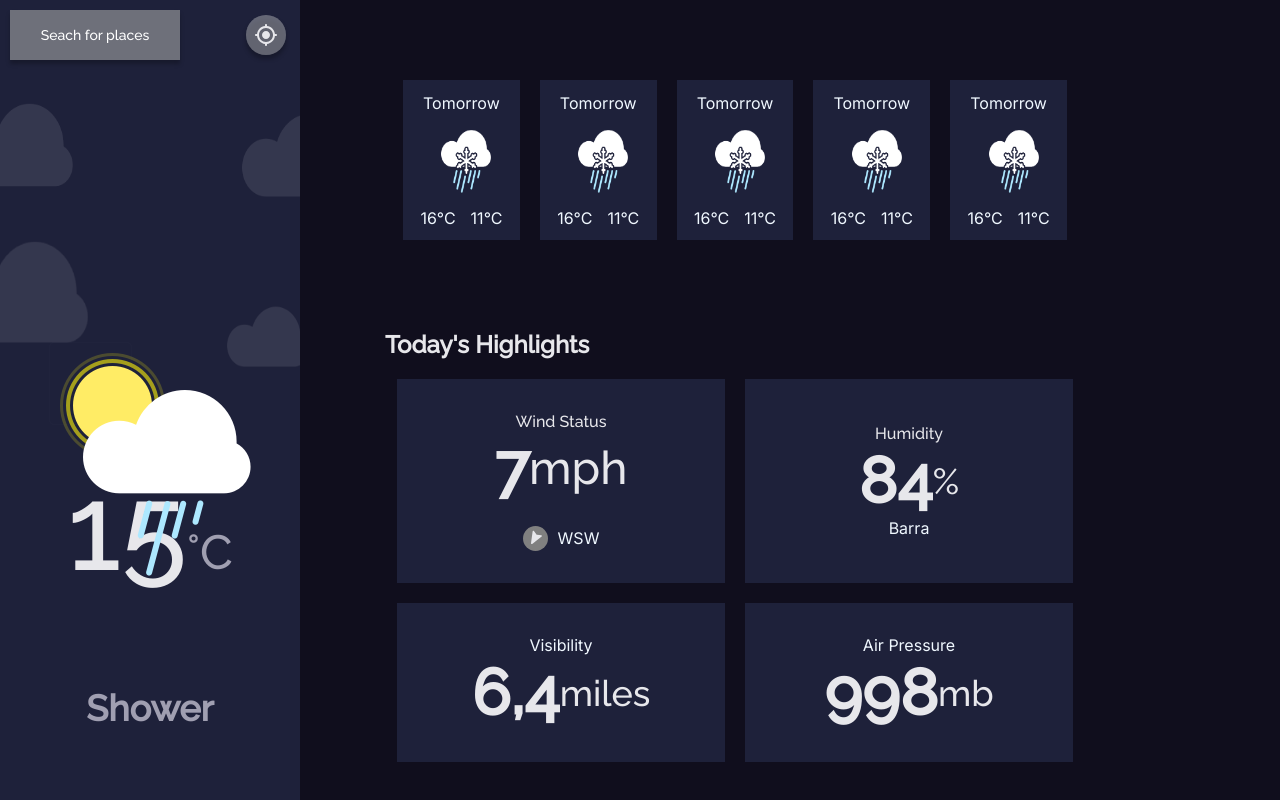
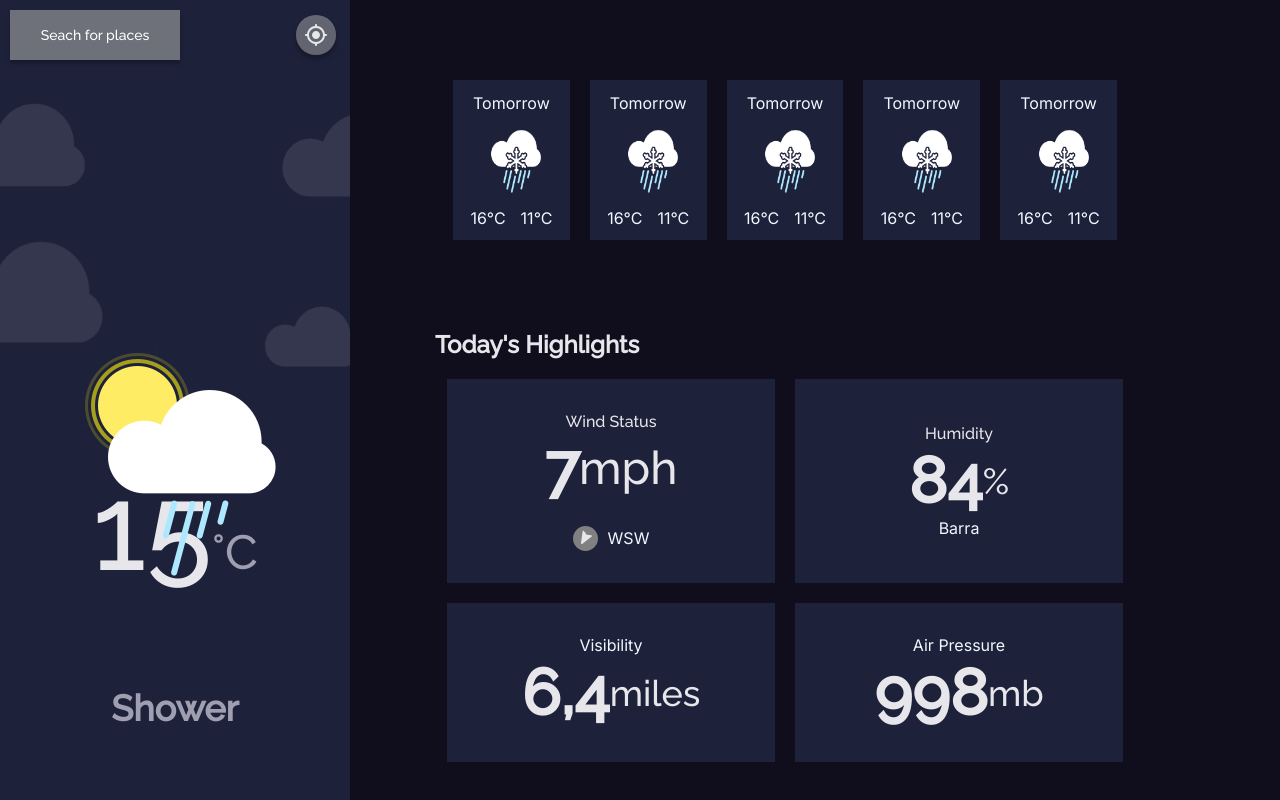
Before and after one commit to MoraxAlejo/ProyectoFinalLvl2, a Next.js app: page / in a window 1280 px wide. Shown: the top 800 px of the page. Built offline with nearby package versions, Linux system fonts and the light colour scheme.

Commit message:
Noveno Commit

```diff
--- a/componentes/Bigcard/BigCard.js
+++ b/componentes/Bigcard/BigCard.js
@@ -16,7 +16,7 @@ export const BigCard = () => {
   return (
     <>
 
-    <div className='bigcard'>
+    <div className="bigcard">
 
         <div className="contenedor-nav">
 
--- a/componentes/Cards/Cards.css
+++ b/componentes/Cards/Cards.css
@@ -255,9 +255,7 @@
           max-width: 1284px;
         }
 
-        .bigcard {
-          width: 300px;
-        }
+
 
         .container-smallcards{
             display: flex;
--- a/componentes/Nav/Nav.css
+++ b/componentes/Nav/Nav.css
@@ -2,7 +2,7 @@
     background: #1E213A;
     color: white;
     width: 400px;
-    height: 700px;
+    height: 150vh;
     display: flex;
     justify-content: center;
     align-items: stretch;
--- a/componentes/Nav/Nav.js
+++ b/componentes/Nav/Nav.js
@@ -6,6 +6,7 @@ import "./Nav.css"
 
 export const Nav = () => {
     const search = <Search/>
+
     function desaparecer() {
       const desaparece = document.querySelector("#navlist")
 
--- a/src/app/globals.css
+++ b/src/app/globals.css
@@ -198,8 +198,19 @@ line-height: normal;
 
   }
 
-  .bigcard {
-    width: 300px;
+
+  .contenedor-nav {
+    width: 350px;
   }
 
+
+  .bigcard {
+   width:  350px;
+  }
+
+  .bigcard-nav {
+    height: 20px;
+  }
+
+
 }
```
